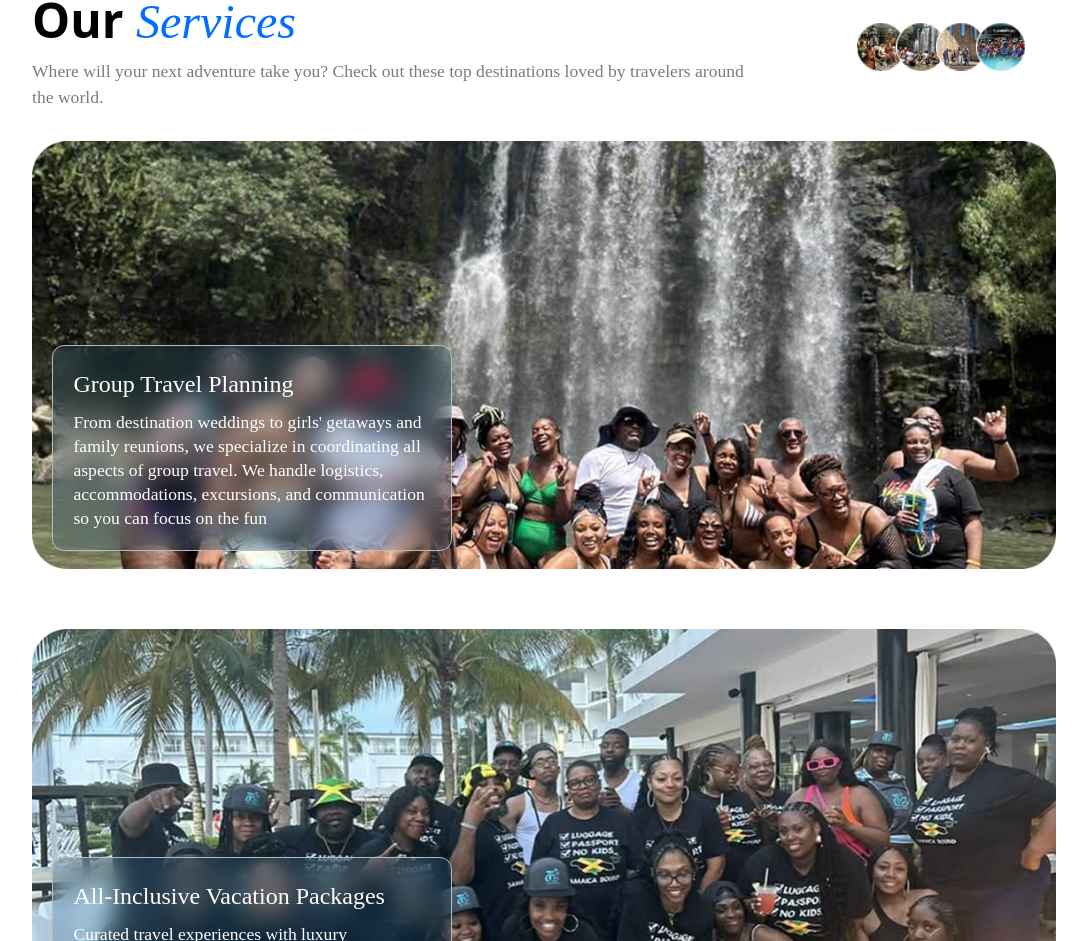
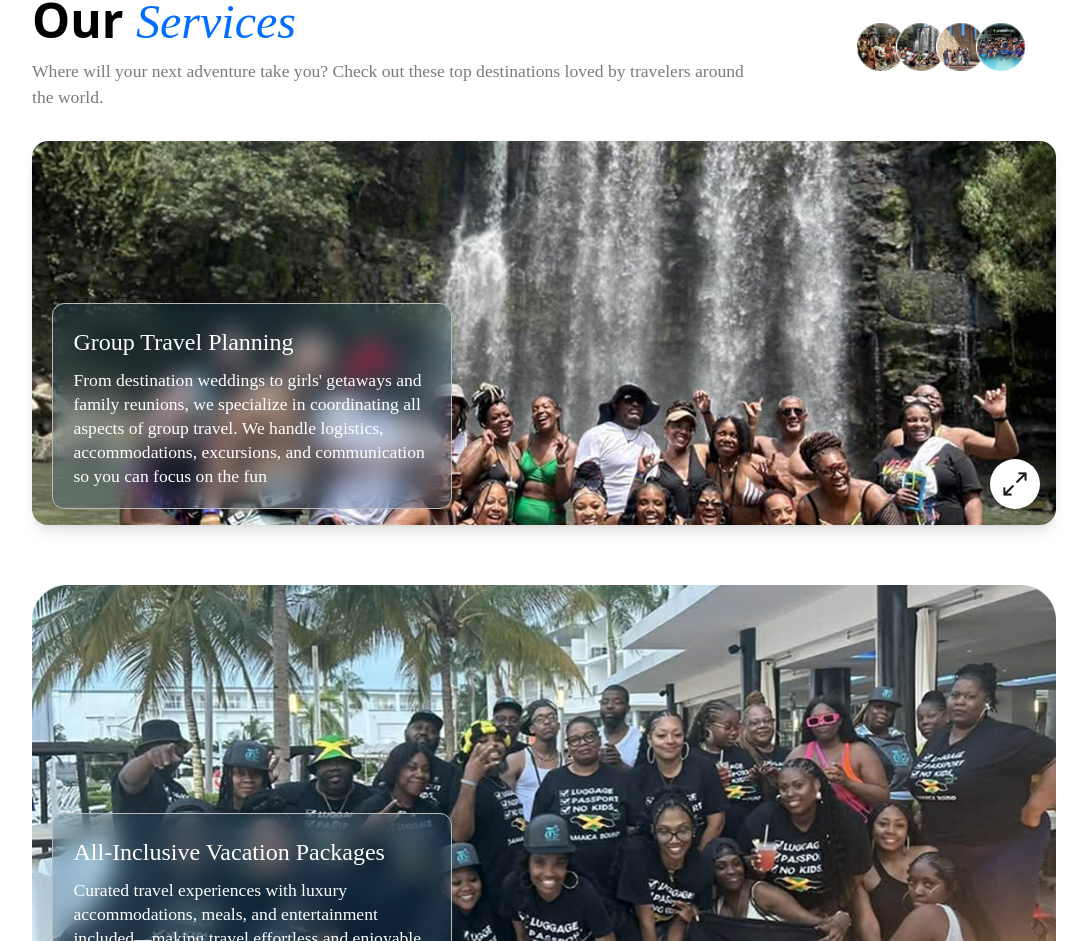
Before and after one commit to TheEldaps/Travel-Events, a Next.js app: page / in a window 1280 px wide. Shown: the part 2684-3625 px from the top of the page, without its empty margins (96-1183 px from the left). Built offline with nearby package versions, Linux system fonts and the light colour scheme.

Commit message:
Add Hero Img carousel to Service section

```diff
--- a/app/components/HeroSectionImg.tsx
+++ b/app/components/HeroSectionImg.tsx
@@ -4,11 +4,13 @@ import React, { useState, useEffect, useRef } from "react";
 import Expand from '../../public/Expand.png'
 import Image from "next/image";
 
-interface HeroExpandableProps {
+interface HeroSectionImgProps {
     images: string[];
+    title?: string;
+    description?: string
 }
 
-export default function HeroExpandable({ images = [] }: HeroExpandableProps) {
+export default function HeroSectionImg({ title, description, images = [] }: HeroSectionImgProps) {
     const [isOpen, setIsOpen] = useState(false);
     const overlayRef = useRef<HTMLDivElement | null>(null);
 
@@ -39,6 +41,14 @@ export default function HeroExpandable({ images = [] }: HeroExpandableProps) {
                     alt="hero"
                     className="w-full h-64 object-cover md:h-96 transition-transform duration-300 group-hover:scale-[1.02]"
                 />
+
+                {/* Description Section for Our Service Component */}
+                {description && (
+                    <div className='font-[dmsans] mt-5 md:max-w-[400px] md:absolute bottom-[4%] md:rounded-xl left-[2%] md:text-white md:w-[50%] md:p-5 md:backdrop-blur-md md:bg-[#195C8933] md:border border-[#BABABA]'>
+                        <h3 className='mb-2 font-medium text-[1.2rem] md:text-[1.1rem] lg:text-[1.5rem]'>{title}</h3>
+                        <p className='font-light text-[1rem] leading-6 md:text-[0.95rem] lg:text-[1.1rem]'>{description}</p>
+                    </div>
+                )}
 
                 {/* Expand button (md and up) */}
                 <button
--- a/app/components/ServiceSection.tsx
+++ b/app/components/ServiceSection.tsx
@@ -5,6 +5,7 @@ import ServiceImage1 from '../../public/ServiceImage1.png'
 import ServiceImage2 from '../../public/ServiceImage2.png'
 import ServiceImage3 from '../../public/ServiceImage3.png'
 import ServiceImage4 from '../../public/ServiceImage4.png'
+import HeroSectionImg from './HeroSectionImg'
 
 export default function ServiceSection() {
     return (
@@ -20,8 +21,9 @@ export default function ServiceSection() {
             </div>
 
             <section>
-                <ServiceItems image={ServiceImage1} title='Group Travel Planning' description="From destination weddings to girls' getaways and family reunions, we specialize in coordinating all aspects of group travel. We handle logistics, accommodations, excursions, and communication so you can focus on the fun" />
-
+                <div className='md:mb-15'>
+                    <HeroSectionImg images={['/ServiceImage1.png', '/ServiceImage2.png']} title='Group Travel Planning' description="From destination weddings to girls' getaways and family reunions, we specialize in coordinating all aspects of group travel. We handle logistics, accommodations, excursions, and communication so you can focus on the fun" />
+                </div>
                 <ServiceItems image={ServiceImage2} title='All-Inclusive Vacation Packages' description='Curated travel experiences with luxury accommodations, meals, and entertainment included—making travel effortless and enjoyable from start to finish.' />
 
                 <ServiceItems image={ServiceImage3} title='Event Planning & Coordination' description='Full-service planning for social, corporate, or private events, including milestone celebrations, dinners, and themed parties. We take your vision and bring it to life with creativity and precision' />
```
